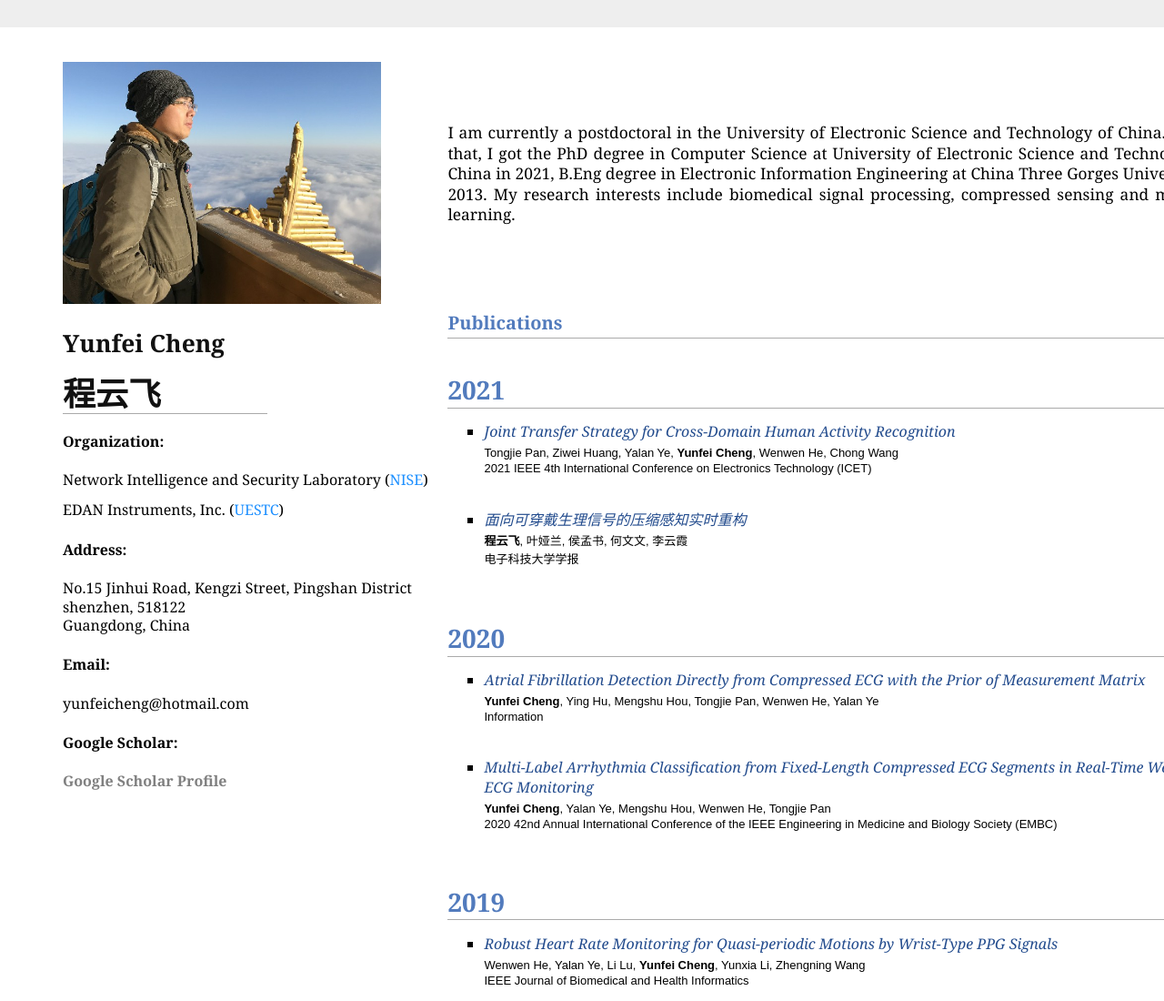
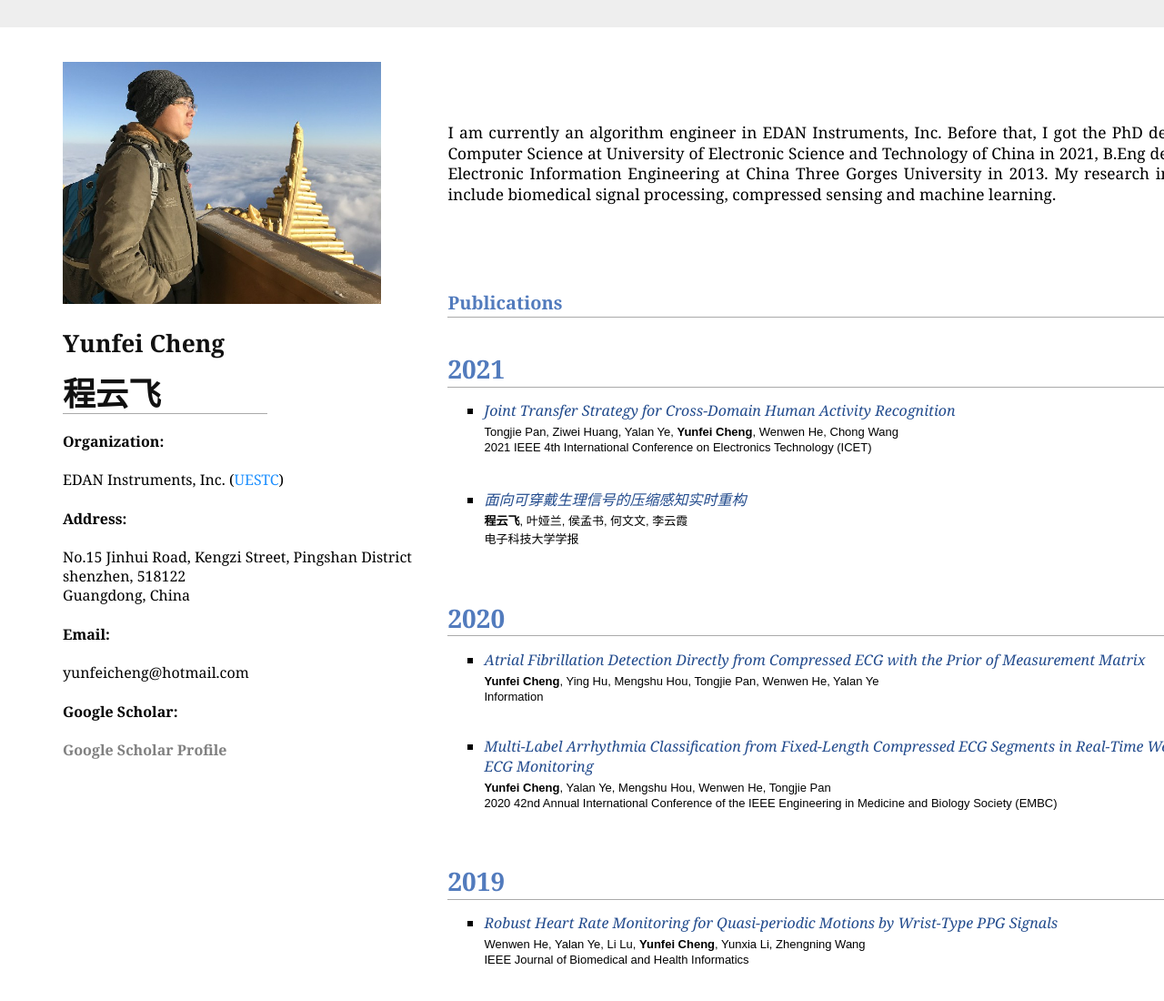
Before and after one commit to yunfei-cheng/yunfei-cheng.github.io, a plain HTML site: page index.html in a window 1280 px wide. Shown: the top 1100 px of the page at 91% size. Drawn offline with Linux system fonts and the light colour scheme.

Commit message:
Update index.html

```diff
--- a/index.html
+++ b/index.html
@@ -34,7 +34,6 @@ onload = function(){
                 <font style="font-size: 27pt; border-bottom: 1px solid #aaaaaa;" face="楷体">
                     程云飞&nbsp;&nbsp;&nbsp;&nbsp;&nbsp;&nbsp;&nbsp;&nbsp;&nbsp;&nbsp;&nbsp;&nbsp;&nbsp;</font></h1></b>
             <h4>Organization:</h4>
-            <p>Network Intelligence and Security Laboratory (<a href="http://nise.uestc.edu.cn/" style="color: DodgerBlue">NISE</a>)</p>
 	    <p>EDAN Instruments, Inc. (<a href="http://www.edan.com/" style="color: DodgerBlue">UESTC</a>)</p>
             <h4>Address:</h4>
             <p>
@@ -57,7 +56,7 @@ onload = function(){
               <br>
               <br>
             </div>
-            <p align="justify"> <font style="font-size: 13pt;" >I am currently a postdoctoral in the University of Electronic Science and Technology of China. Before that, I got the PhD degree in Computer Science at University of Electronic Science and Technology of China in 2021, B.Eng degree in Electronic Information Engineering at China Three Gorges University in 2013. My research interests include biomedical signal processing, compressed sensing and machine learning. </font></p>
+            <p align="justify"> <font style="font-size: 13pt;" >I am currently an algorithm engineer in EDAN Instruments, Inc. Before that, I got the PhD degree in Computer Science at University of Electronic Science and Technology of China in 2021, B.Eng degree in Electronic Information Engineering at China Three Gorges University in 2013. My research interests include biomedical signal processing, compressed sensing and machine learning. </font></p>
               <br>
               <a  name="Publications">&nbsp; </a>
               <h2><strong><font style="font-size: 15pt;">Publications</font></strong></h2>
```
